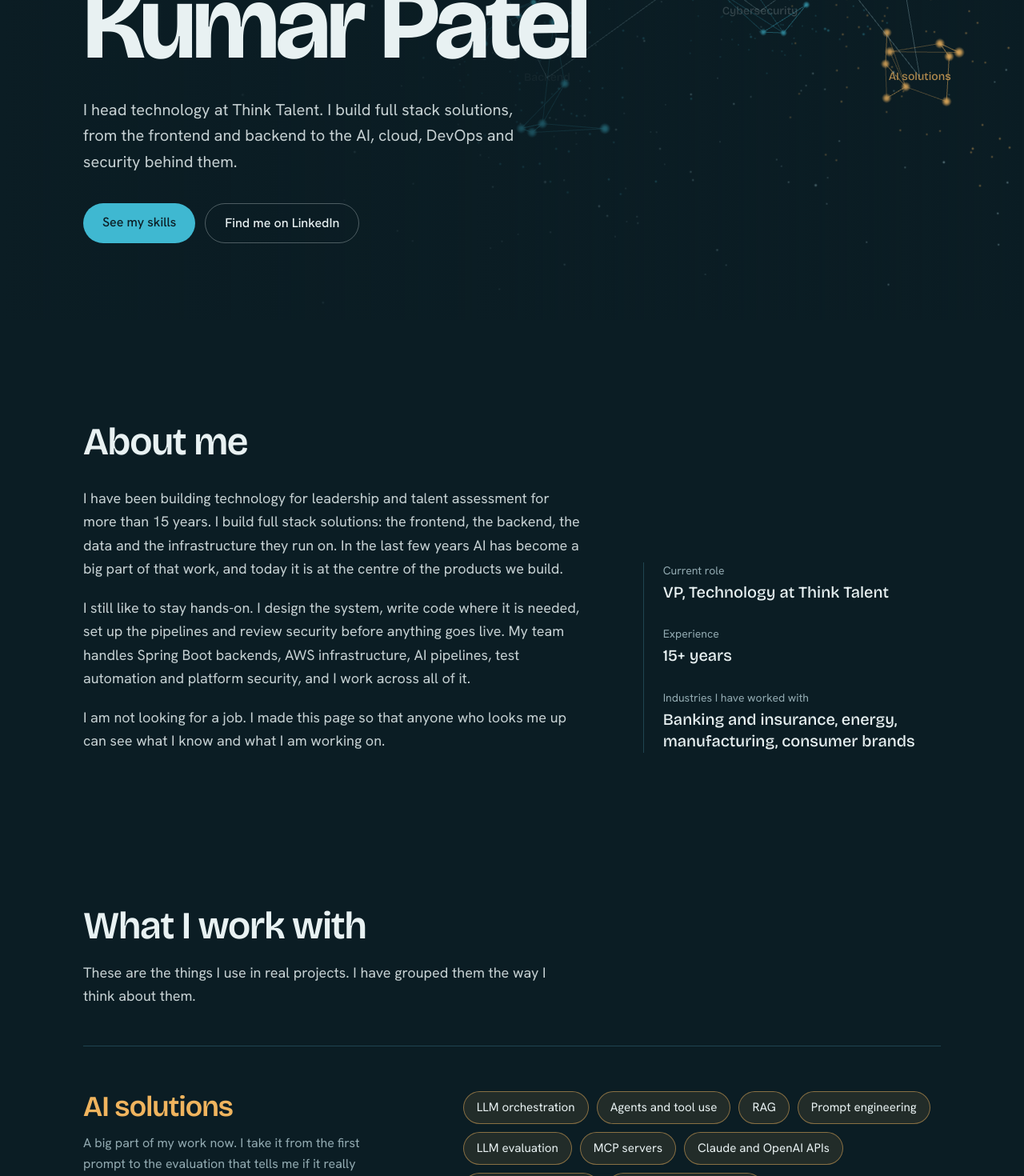
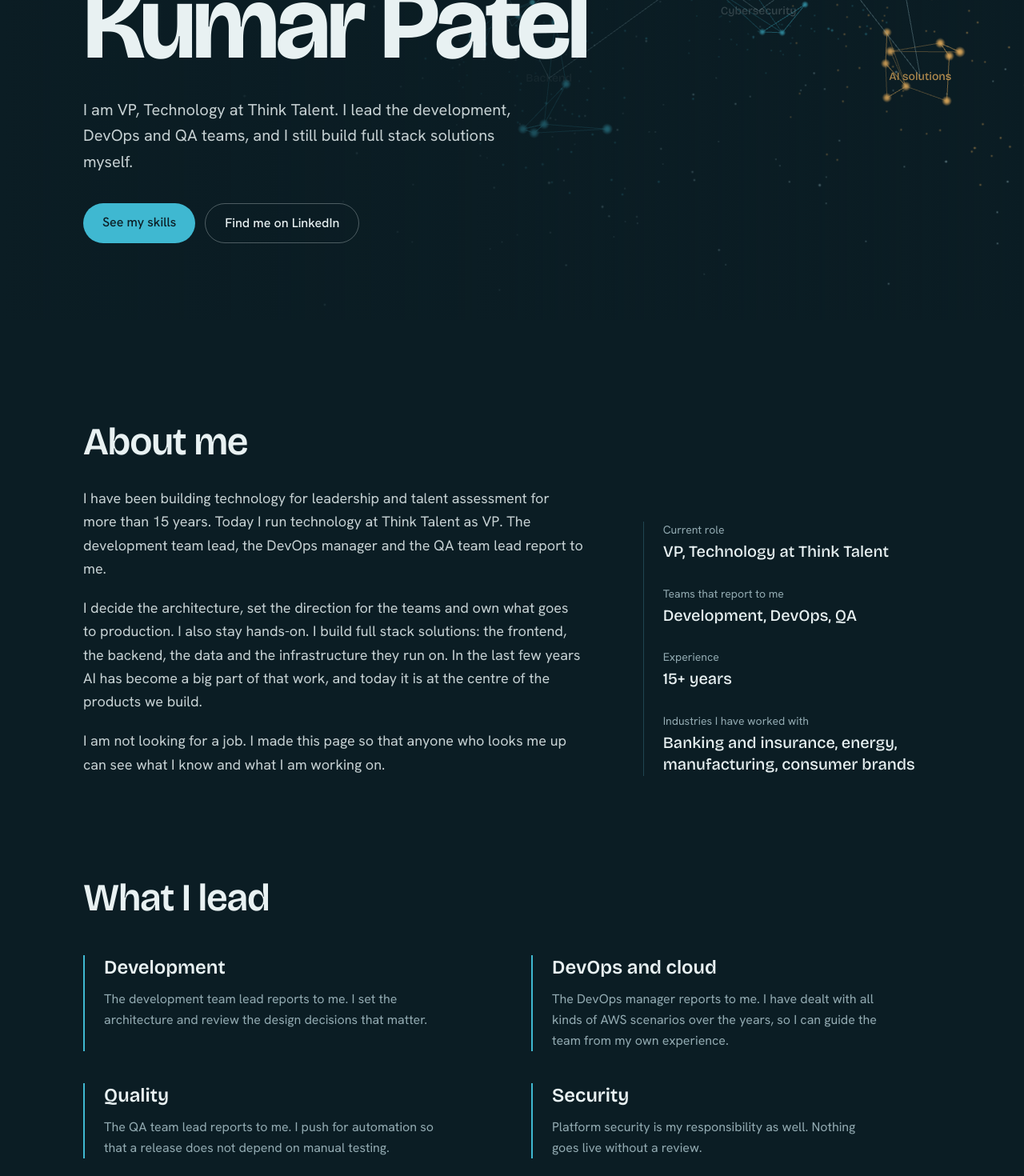
Before and after one commit to ranjankumarpatel/ranjankumarpatel, a Next.js app in the folder site/: page /ranjankumarpatel/ in a window 1280 px wide. Shown: the part 400-1870 px from the top of the page at 80% size. Built offline with nearby package versions, Linux system fonts and the light colour scheme.

Commit message:
Show VP role and the teams that report to me
Adds a What I lead section and rewrites the intro and about text around leading development, DevOps and QA.

```diff
--- a/site/src/app/layout.tsx
+++ b/site/src/app/layout.tsx
@@ -15,7 +15,7 @@ const hanken = Hanken_Grotesk({
 export const metadata: Metadata = {
   title: "Ranjan Kumar Patel",
   description:
-    "I head technology at Think Talent. I build full stack solutions across frontend, backend, AI, machine learning, AWS, DevOps and cybersecurity.",
+    "VP, Technology at Think Talent. I lead the development, DevOps and QA teams and build full stack solutions across frontend, backend, AI, AWS and cybersecurity.",
 };
 
 export default function RootLayout({ children }: LayoutProps<"/">) {
--- a/site/src/app/page.tsx
+++ b/site/src/app/page.tsx
@@ -1,9 +1,10 @@
 import Hero from "@/components/Hero";
 import Skills from "@/components/Skills";
-import { building, profile, writing } from "@/content";
+import { building, leading, profile, writing } from "@/content";
 
 const nav = [
   { href: "#about", label: "About" },
+  { href: "#leading", label: "What I lead" },
   { href: "#skills", label: "Skills" },
   { href: "#building", label: "What I am building" },
   { href: "#contact", label: "Contact" },
@@ -19,7 +20,7 @@ export default function Home() {
         <a href="#top" className="font-display text-lg font-semibold">
           Ranjan
         </a>
-        <ul className="hidden gap-8 text-[0.95rem] text-ink/80 sm:flex">
+        <ul className="hidden gap-8 text-[0.95rem] text-ink/80 md:flex">
           {nav.map((n) => (
             <li key={n.href}>
               <a href={n.href} className="transition-colors hover:text-teal">
@@ -63,6 +64,31 @@ export default function Home() {
               </div>
             ))}
           </dl>
+        </section>
+
+        <section
+          id="leading"
+          aria-labelledby="leading-title"
+          className="pb-24 md:pb-32"
+        >
+          <h2
+            id="leading-title"
+            className="font-display text-4xl font-semibold tracking-tight md:text-5xl"
+          >
+            What I lead
+          </h2>
+          <div className="mt-12 grid gap-x-12 gap-y-10 sm:grid-cols-2">
+            {leading.map((l) => (
+              <article key={l.title} className="border-l-2 border-teal pl-6">
+                <h3 className="font-display text-2xl font-semibold leading-tight">
+                  {l.title}
+                </h3>
+                <p className="mt-3 max-w-[46ch] leading-relaxed text-mute">
+                  {l.text}
+                </p>
+              </article>
+            ))}
+          </div>
         </section>
 
         <section id="skills" aria-labelledby="skills-title" className="py-16">
--- a/site/src/content.ts
+++ b/site/src/content.ts
@@ -3,14 +3,15 @@
 export const profile = {
   name: "Ranjan Kumar Patel",
   intro:
-    "I head technology at Think Talent. I build full stack solutions, from the frontend and backend to the AI, cloud, DevOps and security behind them.",
+    "I am VP, Technology at Think Talent. I lead the development, DevOps and QA teams, and I still build full stack solutions myself.",
   about: [
-    "I have been building technology for leadership and talent assessment for more than 15 years. I build full stack solutions: the frontend, the backend, the data and the infrastructure they run on. In the last few years AI has become a big part of that work, and today it is at the centre of the products we build.",
-    "I still like to stay hands-on. I design the system, write code where it is needed, set up the pipelines and review security before anything goes live. My team handles Spring Boot backends, AWS infrastructure, AI pipelines, test automation and platform security, and I work across all of it.",
+    "I have been building technology for leadership and talent assessment for more than 15 years. Today I run technology at Think Talent as VP. The development team lead, the DevOps manager and the QA team lead report to me.",
+    "I decide the architecture, set the direction for the teams and own what goes to production. I also stay hands-on. I build full stack solutions: the frontend, the backend, the data and the infrastructure they run on. In the last few years AI has become a big part of that work, and today it is at the centre of the products we build.",
     "I am not looking for a job. I made this page so that anyone who looks me up can see what I know and what I am working on.",
   ],
   facts: [
     { label: "Current role", value: "VP, Technology at Think Talent" },
+    { label: "Teams that report to me", value: "Development, DevOps, QA" },
     { label: "Experience", value: "15+ years" },
     {
       label: "Industries I have worked with",
@@ -23,6 +24,25 @@ export const profile = {
     company: "http://thinktalent.co",
   },
 };
+
+export const leading = [
+  {
+    title: "Development",
+    text: "The development team lead reports to me. I set the architecture and review the design decisions that matter.",
+  },
+  {
+    title: "DevOps and cloud",
+    text: "The DevOps manager reports to me. I have dealt with all kinds of AWS scenarios over the years, so I can guide the team from my own experience.",
+  },
+  {
+    title: "Quality",
+    text: "The QA team lead reports to me. I push for automation so that a release does not depend on manual testing.",
+  },
+  {
+    title: "Security",
+    text: "Platform security is my responsibility as well. Nothing goes live without a review.",
+  },
+];
 
 export type SkillGroup = {
   id: string;
@@ -81,13 +101,13 @@ export const skillGroups: SkillGroup[] = [
   {
     id: "aws",
     name: "AWS",
-    note: "Our platforms run on AWS. I have set up and managed most of it myself.",
+    note: "Our platforms run on AWS. I have dealt with all kinds of AWS scenarios over the years.",
     items: ["EC2", "S3", "RDS", "Lambda", "IAM", "VPC", "CloudWatch"],
   },
   {
     id: "devops",
     name: "DevOps",
-    note: "I like releases to be boring. Automate it once and stop worrying about it.",
+    note: "My DevOps manager runs this day to day. I like releases to be boring. Automate it once and stop worrying about it.",
     items: [
       "Docker",
       "Jenkins CI/CD",
@@ -111,7 +131,7 @@ export const skillGroups: SkillGroup[] = [
   {
     id: "testing",
     name: "Test automation",
-    note: "If a test can be automated, I would rather not do it by hand.",
+    note: "My QA lead runs the team. If a test can be automated, we would rather not do it by hand.",
     items: ["Playwright", "QA automation"],
   },
 ];
```
